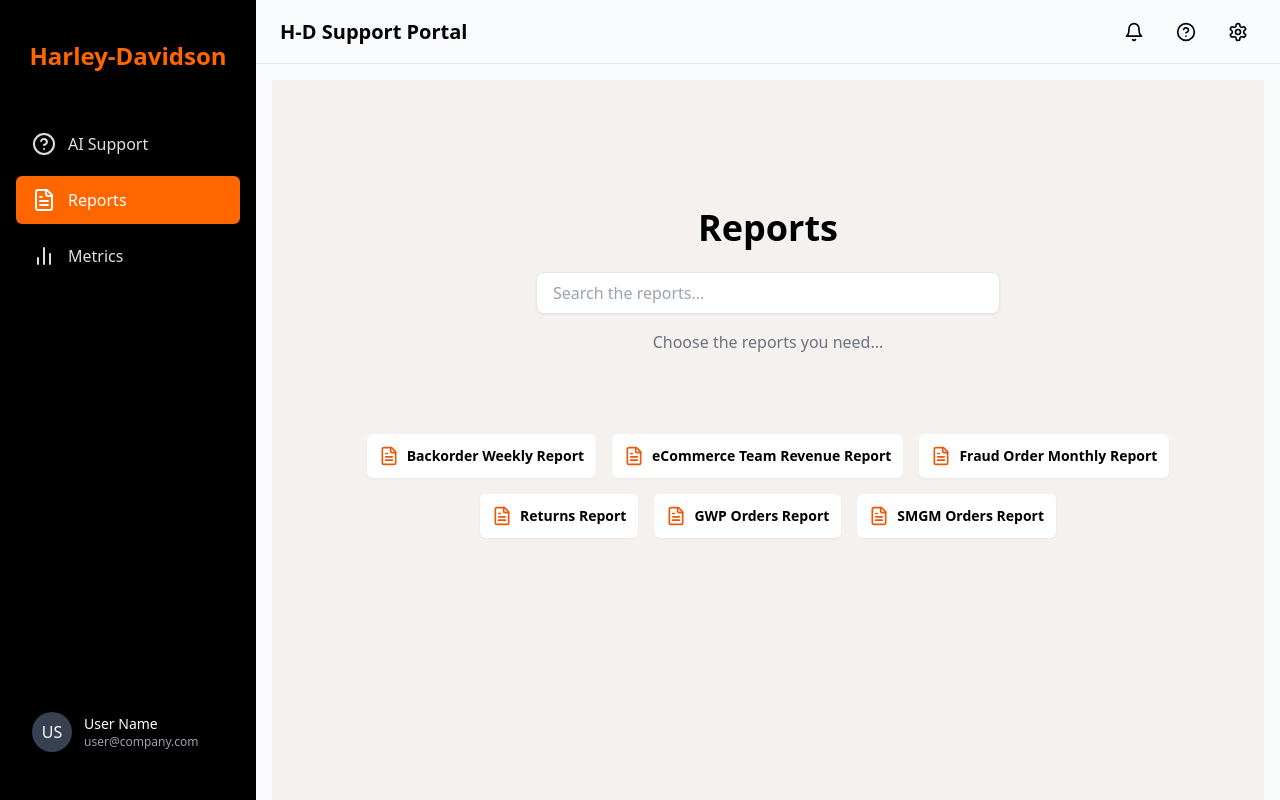
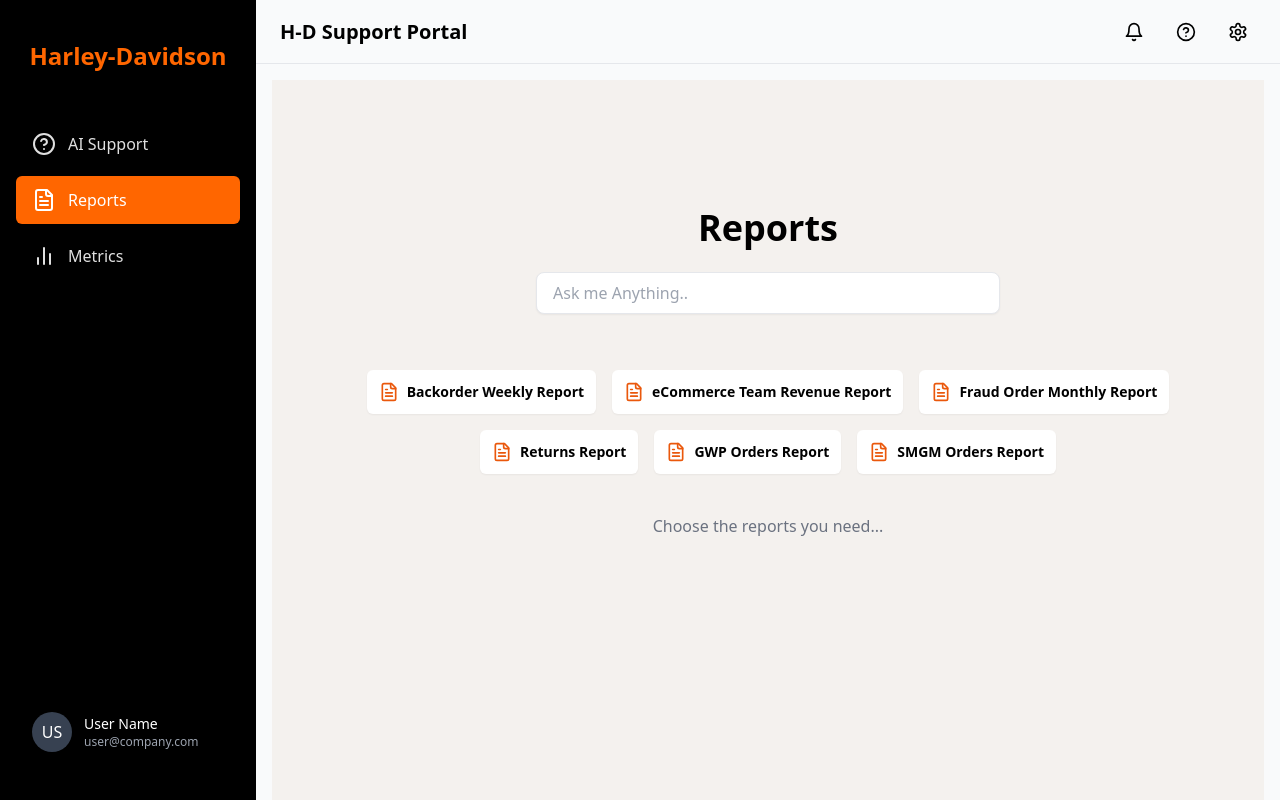
Before and after one commit to AfrinFarhath-exp/HD--Demo, a React (Vite) app: page /reports in a window 1280 px wide. Built offline with nearby package versions, Linux system fonts and the light colour scheme.

Commit message:
ask me anything change

```diff
--- a/src/pages/Reports/ReportsPage.tsx
+++ b/src/pages/Reports/ReportsPage.tsx
@@ -17,18 +17,19 @@ export default function ReportsPage() {
       <div className="flex justify-center mb-4">
         <input
           type="text"
-          placeholder="Search the reports..."
+          placeholder="Ask me Anything.."
           className="w-full sm:w-1/2 px-4 py-2 border rounded-lg shadow-sm focus:outline-none"
         />
       </div>
 
-      <p className="text-center text-gray-500 mb-10">Choose the reports you need...</p>
+
 
       <div className="flex flex-wrap gap-4 justify-center pt-10">
         {reports.map((title) => (
           <ReportCard key={title} title={title} />
         ))}
       </div>
+      <p className="text-center text-gray-500 mb-10 pt-10">Choose the reports you need...</p>
     </div>
   );
 }
```
